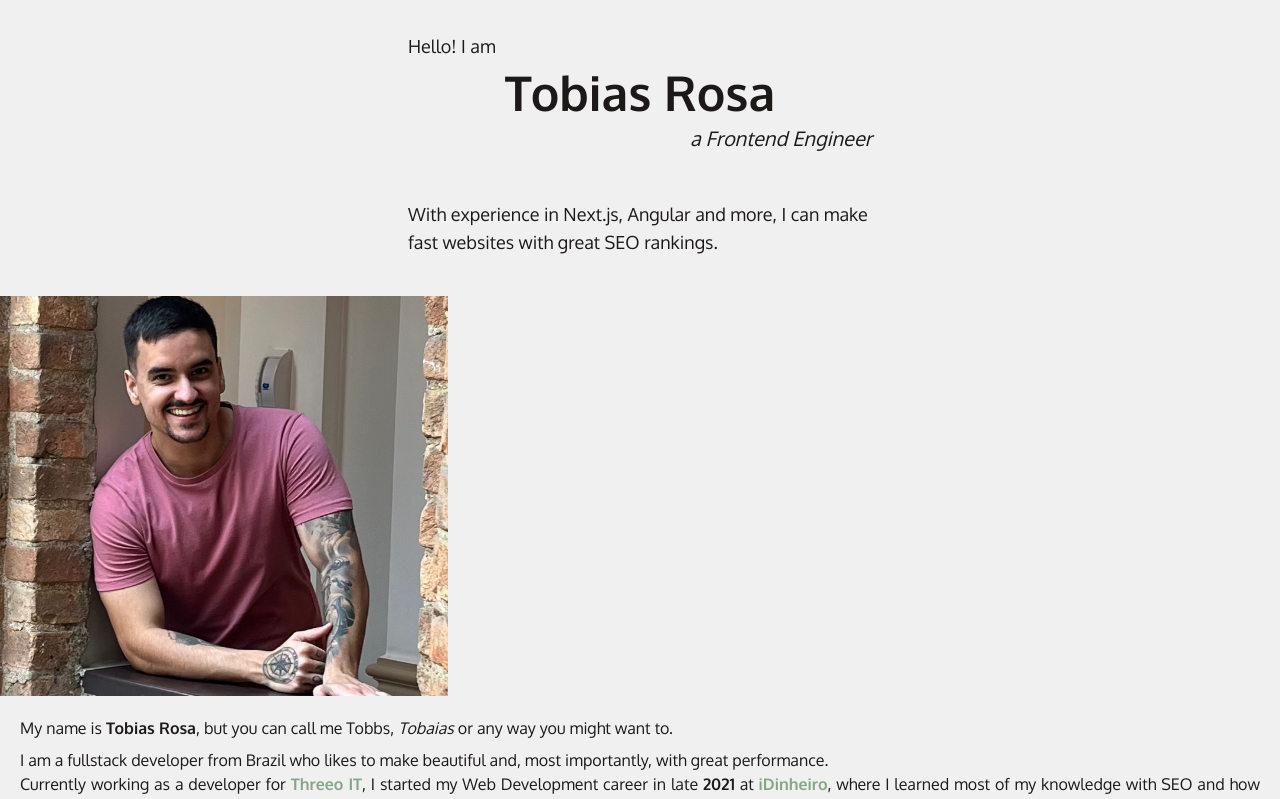
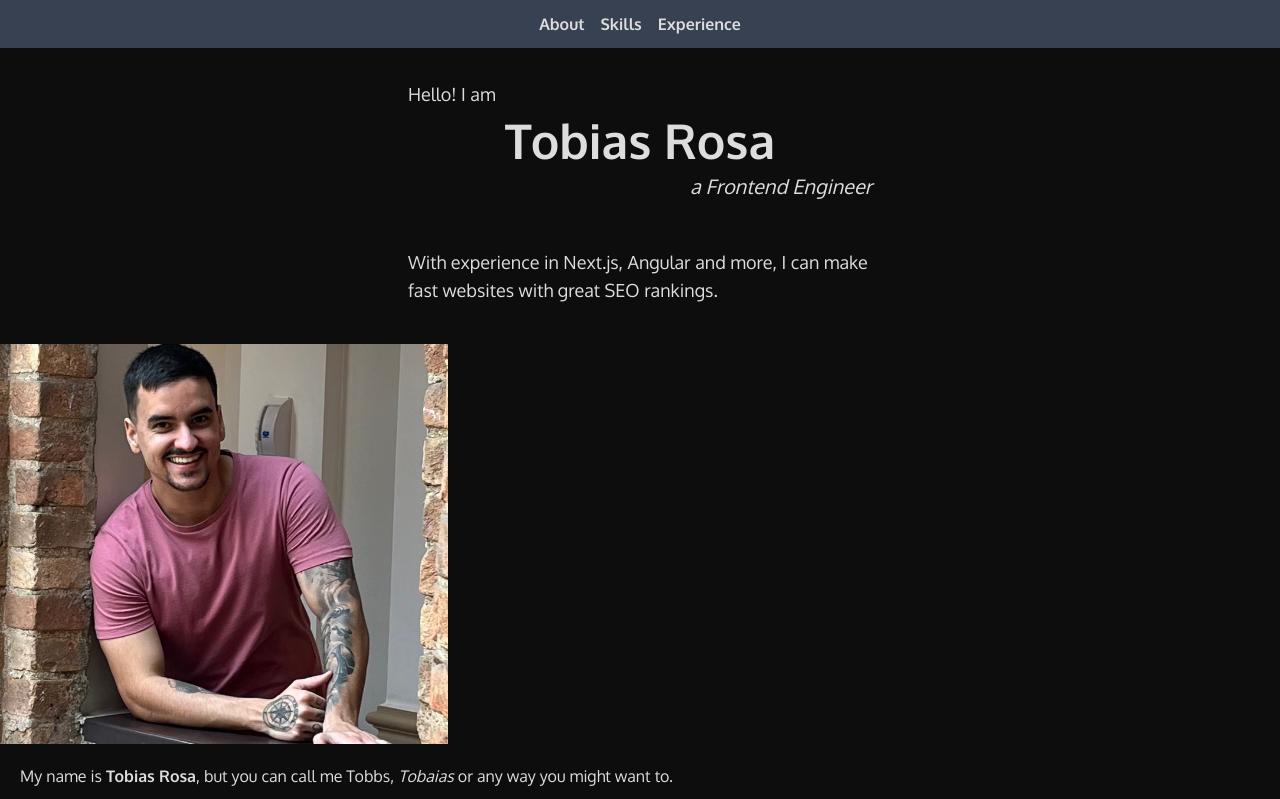
Before and after one commit to tobiasorosa/portfolio, a Next.js app: page / in a window 1280 px wide. Shown: the top 799 px of the page. Built offline with nearby package versions, Linux system fonts and the light colour scheme.

Commit message:
Changed colors and added a navbar still not working

```diff
--- /dev/null
+++ b/src/components/Navbar.tsx
@@ -0,0 +1,19 @@
+const Navbar = () => {
+	return (
+		<div className='w-full h-12 bg-gray-700'>
+			<div className='mx-auto h-full flex items-center justify-center gap-4'>
+				<a href='#about' className='h-fit'>
+					About
+				</a>
+				<a href='#skills' className='h-fit'>
+					Skills
+				</a>
+				<a href='#exp' className='h-fit'>
+					Experience
+				</a>
+			</div>
+		</div>
+	);
+};
+
+export default Navbar;
--- a/src/components/PersonalInfo/PersonalInfo.tsx
+++ b/src/components/PersonalInfo.tsx
@@ -11,7 +11,6 @@ const PersonalInfo = () => {
 					<Image
 						src={MyPhoto}
 						alt={'Profile photo'}
-						objectFit='cover'
 						style={{
 							maxHeight: '400px',
 							objectFit: 'cover',
--- a/src/pages/index.tsx
+++ b/src/pages/index.tsx
@@ -3,7 +3,8 @@ import type { NextPage } from 'next';
 
 import Head from 'next/head';
 import SkillsSection from 'src/components/SkillsSection/SkillsSection';
-import PersonalInfo from '../components/PersonalInfo/PersonalInfo';
+import PersonalInfo from '../components/PersonalInfo';
+import Navbar from '../components/Navbar';
 
 const Home: NextPage = () => {
 	return (
@@ -15,6 +16,7 @@ const Home: NextPage = () => {
 					content='A portfolio as a frontend developer focused on performance, SEO and UX.'
 				/>
 			</Head>
+			<Navbar />
 			<div className='container mx-auto'>
 				<div className='max-w-lg mx-auto mb-10'>
 					<div className='container px-6 pt-8 max-w-xl pb-4'>
--- a/src/styles/globals.css
+++ b/src/styles/globals.css
@@ -7,11 +7,11 @@ body {
 	padding: 0;
 	margin: 0;
 	font-family: 'Oxygen', sans-serif;
-	background-color: #F0F0F0;
+	background-color: #0D0D0D;
 }
 
 a {
-	color: #85A685;
+	color: #dddddd;
 	text-decoration: none;
 	font-weight: 700;
 }
@@ -24,7 +24,7 @@ h3,
 h4,
 h5,
 h6 {
-	color: rgb(29, 25, 25);
+	color: #dddddd;
 }
 
 * {
```
